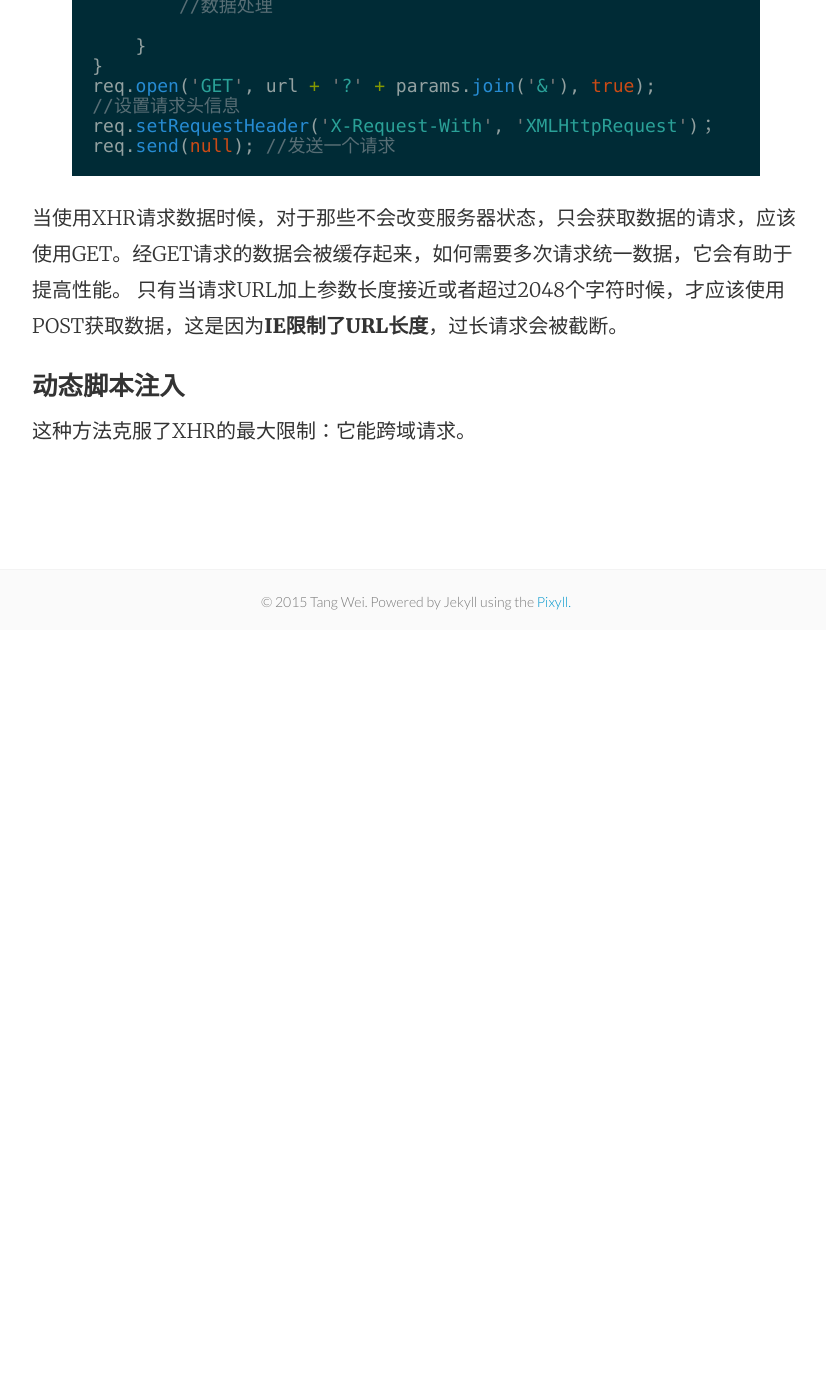
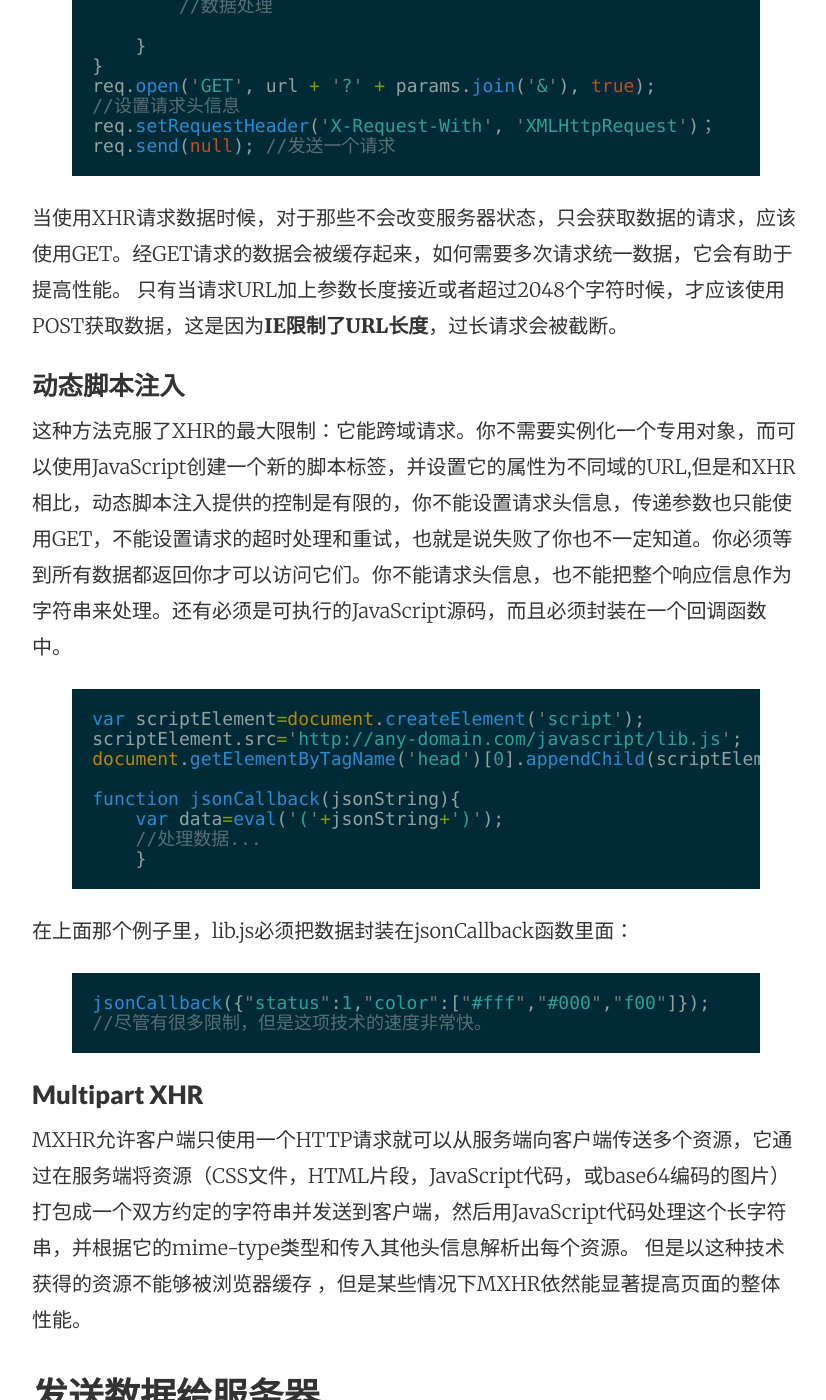
Before and after one commit to tw93/tw93.github.io, a Jekyll site: the page built from _posts/2015-02-11-High-Performance-JavaScript-6.md, in a window 1280 px wide and 1400 px high, scrolled down 968 px. Shown: the whole window, without its empty margins (224-1050 px from the left). Built offline with Jekyll 4.4.1, drawn with Linux system fonts in a browser that asks for light colours; before the commit the page ends 1598 px from its top, so only the background shows below that; some of the changed text lies outside the part shown.

Commit message:
修改了ajax这篇文件

```diff
--- a/_posts/2015-02-11-High-Performance-JavaScript-6.md
+++ b/_posts/2015-02-11-High-Performance-JavaScript-6.md
@@ -38,4 +38,62 @@ req.send(null); //发送一个请求
 只有当请求URL加上参数长度接近或者超过2048个字符时候，才应该使用POST获取数据，这是因为**IE限制了URL长度**，过长请求会被截断。
 
 ####动态脚本注入
-这种方法克服了XHR的最大限制：它能跨域请求。
+
+这种方法克服了XHR的最大限制：它能跨域请求。你不需要实例化一个专用对象，而可以使用JavaScript创建一个新的脚本标签，并设置它的属性为不同域的URL,但是和XHR相比，动态脚本注入提供的控制是有限的，你不能设置请求头信息，传递参数也只能使用GET，不能设置请求的超时处理和重试，也就是说失败了你也不一定知道。你必须等到所有数据都返回你才可以访问它们。你不能请求头信息，也不能把整个响应信息作为字符串来处理。还有必须是可执行的JavaScript源码，而且必须封装在一个回调函数中。
+{% highlight javascript %}
+var scriptElement=document.createElement('script');
+scriptElement.src='http://any-domain.com/javascript/lib.js';
+document.getElementByTagName('head')[0].appendChild(scriptElement);
+
+function jsonCallback(jsonString){
+    var data=eval('('+jsonString+')');
+    //处理数据...
+    }
+{% endhighlight %}
+在上面那个例子里，lib.js必须把数据封装在jsonCallback函数里面：
+{% highlight javascript %}
+jsonCallback({"status":1,"color":["#fff","#000","f00"]});
+//尽管有很多限制，但是这项技术的速度非常快。
+{%endhighlight%}
+
+####Multipart XHR
+MXHR允许客户端只使用一个HTTP请求就可以从服务端向客户端传送多个资源，它通过在服务端将资源（CSS文件，HTML片段，JavaScript代码，或base64编码的图片）打包成一个双方约定的字符串并发送到客户端，然后用JavaScript代码处理这个长字符串，并根据它的mime-type类型和传入其他头信息解析出每个资源。
+但是以这种技术获得的资源不能够被浏览器缓存 ，但是某些情况下MXHR依然能显著提高页面的整体性能。
+
+###发送数据给服务器
+
+####XMLHttpRequest
+数据可以使用GET或POST的方式传回来，包括任意数量的HTTP头信息，当使用XHR发送数据给服务器时候，使用GET会更快，只需要发送一个数据包，POST至少两个数据包，一个装载头信息，一个装载POST正文。POST更适合发送大量数据到服务器。
+{% highlight javascript %}
+var url = '/data.php';
+var params = [
+    'id=9798',
+    'limit=20'
+];
+var req = new XMLHttpRequest();
+req.onerror=function(){
+    //出错
+    };
+req.onreadystatechange = function() {
+    if (req.readyState === 4) {
+        //成功
+    }
+}
+req.open('POST',url, true);
+req.setRequstHeader('Content-Type','application/x-www-form-urlencoded');
+req.setRequstHeader('Content-Length',params.length);
+req.send(params.join('&'));
+{%endhighlight%}
+
+####Beacons（图片信标）
+这项技术非常类似动态脚本注入。使用JavaScript创建一个新的Image对象，并把src属性设置为服务器上传脚本的URL。该URL包含我们通过GET传回的键值对数据。请注意并没有创建img元素或把它插入DOM。
+{% highlight javascript%}
+var url='/status_tracker.php';
+var params=[
+'step=2',
+'time=123241223'
+];
+(new Image()).src=url+'?'+params.join('&');
+{% endhighlight %}
+
+服务器会接收数据并保存下来，它无需向客户端发送任何回馈信息，因为没有图片会实际显示出来，这是往服务器回传信息最有效的方式。它的性能消耗很小，而且服务器的错误完全不会影响客户端。如果你需要返回大量数据给客户端，那么请使用XHR，如果你只关心发送数据给服务器（可能需要极少的返回信息），那么请使用图片信标。
```
